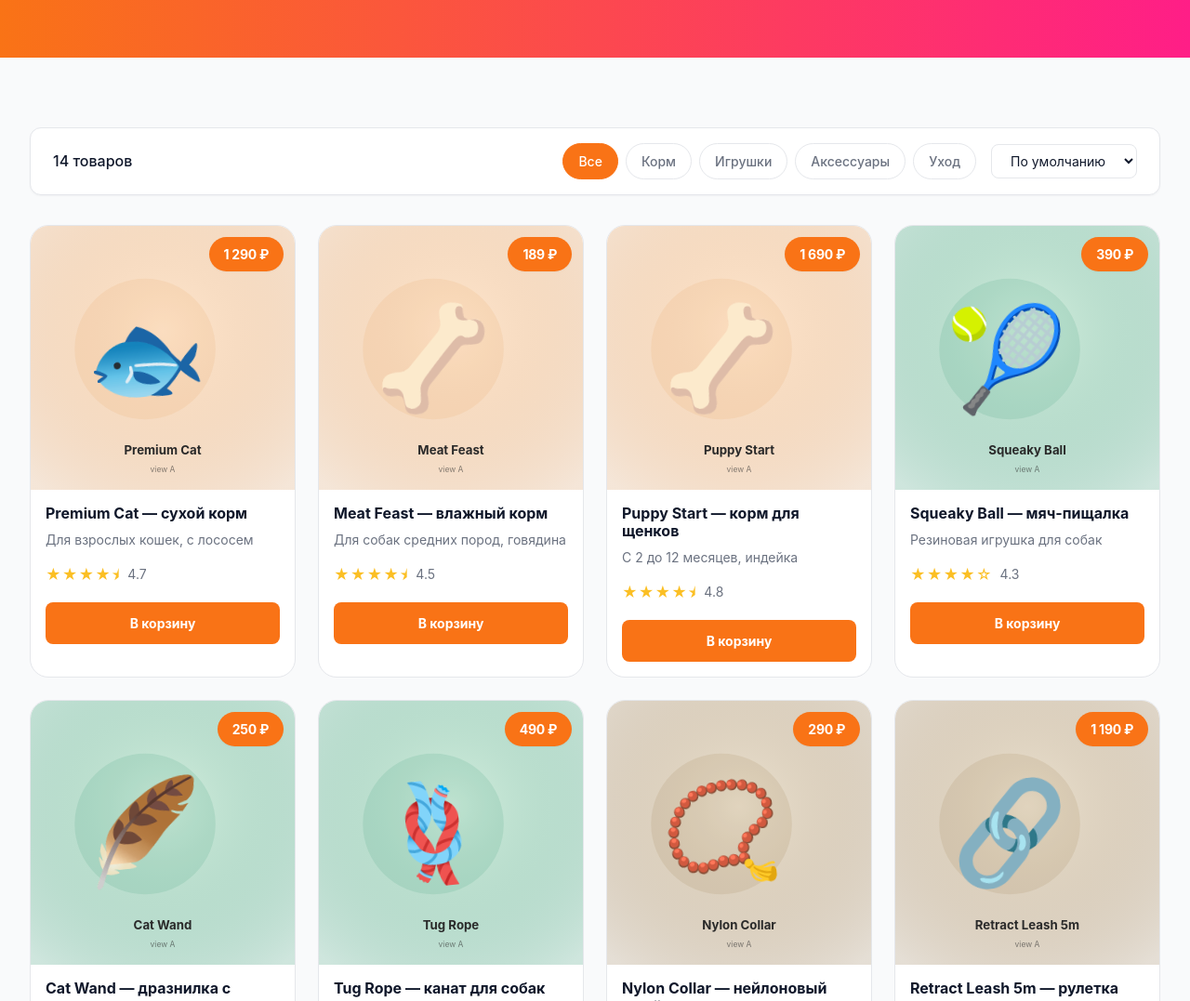
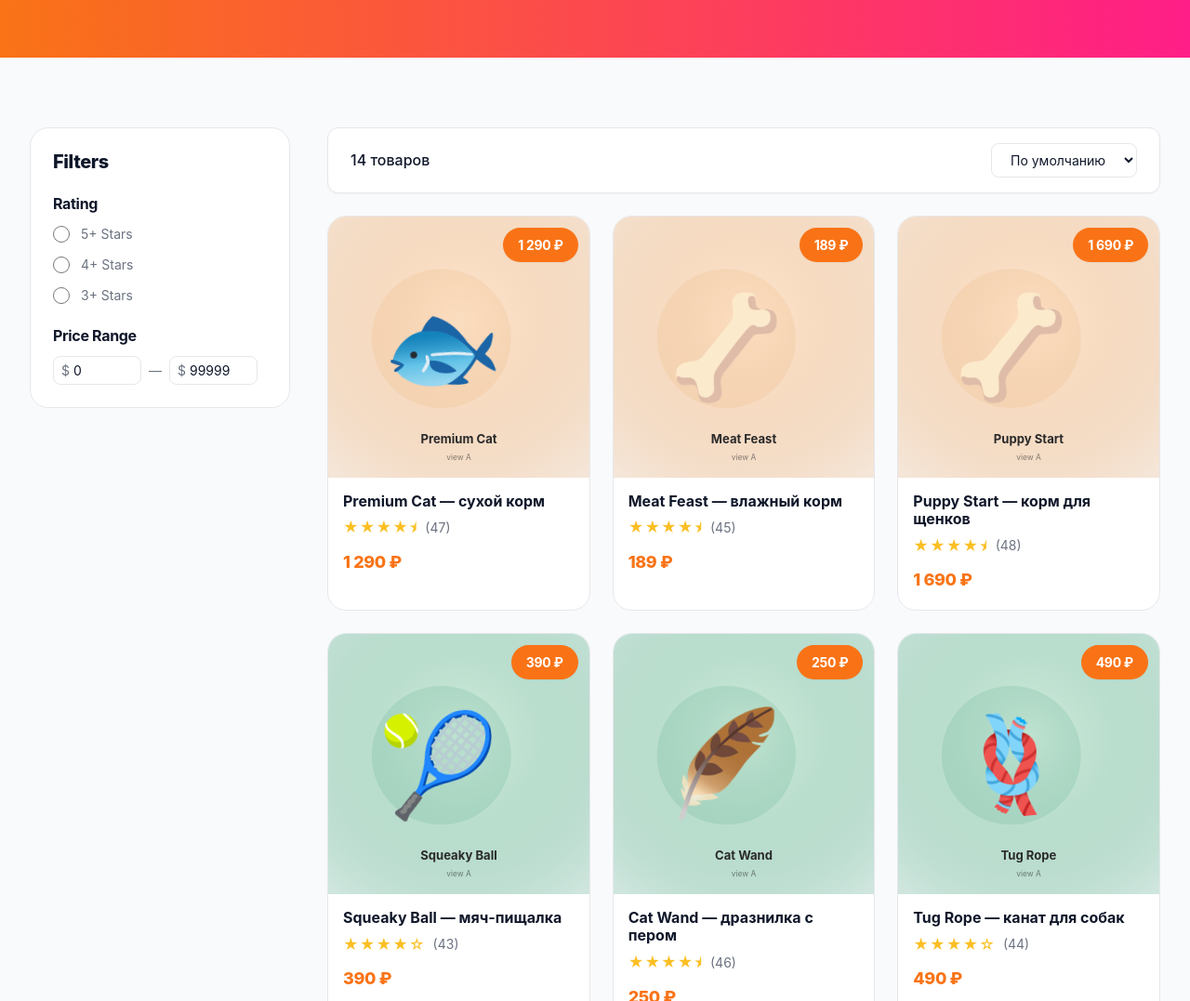
Before and after one commit to shumelkv23-alt/pet-shop, a website built with Vite: page index.html in a window 1280 px wide. Shown: the part 280-1357 px from the top of the page at 93% size. Built offline with nearby package versions, Linux system fonts and the light colour scheme.

Commit message:
feat(ui): card icon button, round logo, filter sidebar, 4-link nav

```diff
--- a/index.html
+++ b/index.html
@@ -16,11 +16,34 @@
           </p>
         </div>
       </section>
-      <section class="container catalog">
+      <section class="catalog">
+        <div class="container catalog-body">
+          <aside class="catalog-sidebar">
+            <h2 class="catalog-sidebar__title">Filters</h2>
+            <div class="filter-group">
+              <h3 class="filter-group__label">Rating</h3>
+              <label class="filter-check"><input type="radio" name="rating" value="5" class="filter-check__input" /> <span>5+ Stars</span></label>
+              <label class="filter-check"><input type="radio" name="rating" value="4" class="filter-check__input" /> <span>4+ Stars</span></label>
+              <label class="filter-check"><input type="radio" name="rating" value="3" class="filter-check__input" /> <span>3+ Stars</span></label>
+            </div>
+            <div class="filter-group">
+              <h3 class="filter-group__label">Price Range</h3>
+              <div class="filter-price">
+                <div class="filter-price__field">
+                  <span class="filter-price__sym">$</span>
+                  <input type="number" class="filter-price__input" id="price-min" min="0" value="0" aria-label="Минимальная цена" />
+                </div>
+                <span class="filter-price__sep">—</span>
+                <div class="filter-price__field">
+                  <span class="filter-price__sym">$</span>
+                  <input type="number" class="filter-price__input" id="price-max" min="0" value="99999" aria-label="Максимальная цена" />
+                </div>
+              </div>
+            </div>
+          </aside>
+          <div class="catalog-main">
             <div class="catalog__toolbar">
               <span class="catalog__count" id="catalog-count">Загрузка…</span>
-          <div class="catalog__controls">
-            <div class="catalog__categories" id="catalog-categories" role="group" aria-label="Фильтр по категории"></div>
               <select class="catalog__sort" id="catalog-sort" aria-label="Сортировка">
                 <option value="default">По умолчанию</option>
                 <option value="price-asc">Цена: дешевле</option>
@@ -28,8 +51,9 @@
                 <option value="rating-desc">Рейтинг: выше</option>
               </select>
             </div>
+            <div class="catalog__grid" id="catalog-grid"></div>
           </div>
-        <div class="catalog__grid" id="catalog-grid"></div>
+        </div>
       </section>
     </main>
     <footer id="app-footer"></footer>
--- a/src/js/components/header.js
+++ b/src/js/components/header.js
@@ -20,7 +20,10 @@ export function renderHeader(activeKey) {
         <span class="site-header__logo-text">PawsStore</span>
       </a>
       <nav class="site-header__nav" aria-label="Основная навигация">
-        <a class="site-header__link" href="/index.html" ${activeKey === 'catalog' ? 'aria-current="page"' : ''}>Каталог</a>
+        <a class="site-header__link" href="/index.html" ${activeKey === 'catalog' ? 'aria-current="page"' : ''}>Shop</a>
+        <a class="site-header__link" href="/index.html" ${activeKey === 'catalog' ? 'aria-current="page"' : ''}>Categories</a>
+        <a class="site-header__link" href="/index.html">Deals</a>
+        <a class="site-header__link" href="/index.html">About</a>
       </nav>
       <div class="site-header__actions">
         <button type="button" class="site-header__icon-btn" aria-label="Поиск (скоро)" disabled>
--- a/src/js/components/productCard.js
+++ b/src/js/components/productCard.js
@@ -1,6 +1,10 @@
 import { formatPrice } from '../lib/format.js';
 import { addItem, getItemQty } from '../store/cart.js';
 import { onCartChange } from '../lib/events.js';
+
+const CART_ICON = `<svg viewBox="0 0 24 24" fill="none" stroke="currentColor" stroke-width="2.2" stroke-linecap="round" stroke-linejoin="round" aria-hidden="true"><circle cx="9" cy="21" r="1"/><circle cx="20" cy="21" r="1"/><path d="M1 1h4l2.68 13.39a2 2 0 0 0 2 1.61h9.72a2 2 0 0 0 2-1.61L23 6H6"/></svg>`;
+
+const CHECK_ICON = `<svg viewBox="0 0 24 24" fill="none" stroke="currentColor" stroke-width="2.5" stroke-linecap="round" stroke-linejoin="round" aria-hidden="true"><polyline points="20 6 9 17 4 12"/></svg>`;
 
 export function createCard(product) {
   const card = document.createElement('article');
@@ -11,7 +15,10 @@ export function createCard(product) {
   const btn = card.querySelector('.product-card__add-btn');
   if (btn) {
     syncBtn(btn, product.id);
-    btn.addEventListener('click', () => addItem(product.id));
+    btn.addEventListener('click', (e) => {
+      e.preventDefault();
+      addItem(product.id);
+    });
     onCartChange(() => syncBtn(btn, product.id));
   }
 
@@ -21,13 +28,14 @@ export function createCard(product) {
 function syncBtn(btn, id) {
   const qty = getItemQty(id);
   if (qty === 0) {
-    btn.textContent = 'В корзину';
+    btn.innerHTML = CART_ICON;
     btn.dataset.state = 'idle';
     btn.setAttribute('aria-label', 'Добавить в корзину');
   } else {
-    btn.textContent = `В корзине: ${qty}`;
+    btn.innerHTML = CHECK_ICON;
     btn.dataset.state = 'added';
     btn.setAttribute('aria-label', `В корзине: ${qty} шт.`);
+    btn.dataset.qty = qty;
   }
 }
 
@@ -37,15 +45,15 @@ function buildMarkup(product) {
     <a class="product-card__media" href="${href}" tabindex="-1" aria-hidden="true">
       <img src="${product.images[0]}" alt="" loading="lazy" width="600" height="600" />
       <span class="product-card__price-pill">${formatPrice(product.price)}</span>
+      <button type="button" class="product-card__add-btn" aria-label="Добавить в корзину"></button>
     </a>
     <div class="product-card__body">
       <a class="product-card__title" href="${href}">${escapeHtml(product.title)}</a>
-      <p class="product-card__subtitle">${escapeHtml(product.subtitle)}</p>
       <div class="product-card__rating" aria-label="Рейтинг ${product.rating} из 5">
         <span class="product-card__stars" aria-hidden="true">${renderStars(product.rating)}</span>
-        <span class="product-card__rating-count">${product.rating.toFixed(1)}</span>
+        <span class="product-card__rating-count">(${Math.round(product.rating * 10)})</span>
       </div>
-      <button type="button" class="product-card__add-btn" aria-label="Добавить в корзину"></button>
+      <p class="product-card__price">${formatPrice(product.price)}</p>
     </div>
   `;
 }
--- a/src/js/pages/catalog.js
+++ b/src/js/pages/catalog.js
@@ -11,54 +11,25 @@ import { createCard } from '../components/productCard.js';
 renderHeader('catalog');
 renderFooter();
 
-const CATEGORY_LABELS = {
-  all: 'Все',
-  food: 'Корм',
-  toys: 'Игрушки',
-  accessories: 'Аксессуары',
-  care: 'Уход',
-};
-
 const allProducts = loadProducts();
 const grid = document.getElementById('catalog-grid');
 const countLabel = document.getElementById('catalog-count');
-const categoriesEl = document.getElementById('catalog-categories');
 const sortEl = document.getElementById('catalog-sort');
+const priceMinEl = document.getElementById('price-min');
+const priceMaxEl = document.getElementById('price-max');
 
-let activeCategory = 'all';
 let activeSort = 'default';
-
-function buildCategoryPills() {
-  const categories = ['all', ...new Set(allProducts.map((p) => p.category))];
-  categoriesEl.innerHTML = categories
-    .map(
-      (cat) =>
-        `<button type="button" class="catalog__cat-pill${cat === activeCategory ? ' catalog__cat-pill--active' : ''}" data-cat="${cat}">
-          ${CATEGORY_LABELS[cat] ?? cat}
-        </button>`,
-    )
-    .join('');
-
-  categoriesEl.querySelectorAll('.catalog__cat-pill').forEach((btn) => {
-    btn.addEventListener('click', () => {
-      activeCategory = btn.dataset.cat;
-      categoriesEl.querySelectorAll('.catalog__cat-pill').forEach((b) => {
-        b.classList.toggle('catalog__cat-pill--active', b.dataset.cat === activeCategory);
-      });
-      renderGrid();
-    });
-  });
-}
+let minRating = 0;
+let minPrice = 0;
+let maxPrice = Infinity;
 
 function getSortedFiltered() {
-  let list = activeCategory === 'all'
-    ? allProducts
-    : allProducts.filter((p) => p.category === activeCategory);
-
+  let list = allProducts.filter(
+    (p) => p.rating >= minRating && p.price >= minPrice && p.price <= maxPrice,
+  );
   if (activeSort === 'price-asc') list = [...list].sort((a, b) => a.price - b.price);
   else if (activeSort === 'price-desc') list = [...list].sort((a, b) => b.price - a.price);
   else if (activeSort === 'rating-desc') list = [...list].sort((a, b) => b.rating - a.rating);
-
   return list;
 }
 
@@ -66,9 +37,7 @@ function renderGrid() {
   const products = getSortedFiltered();
   grid.innerHTML = '';
   const fragment = document.createDocumentFragment();
-  for (const product of products) {
-    fragment.appendChild(createCard(product));
-  }
+  for (const product of products) fragment.appendChild(createCard(product));
   grid.appendChild(fragment);
   if (countLabel) countLabel.textContent = `${products.length} товаров`;
 }
@@ -78,5 +47,21 @@ sortEl.addEventListener('change', () => {
   renderGrid();
 });
 
-buildCategoryPills();
+document.querySelectorAll('input[name="rating"]').forEach((radio) => {
+  radio.addEventListener('change', () => {
+    minRating = radio.checked ? Number(radio.value) : 0;
+    renderGrid();
+  });
+});
+
+priceMinEl.addEventListener('input', () => {
+  minPrice = Number(priceMinEl.value) || 0;
+  renderGrid();
+});
+
+priceMaxEl.addEventListener('input', () => {
+  maxPrice = Number(priceMaxEl.value) || Infinity;
+  renderGrid();
+});
+
 renderGrid();
--- a/src/styles/card.css
+++ b/src/styles/card.css
@@ -18,6 +18,8 @@
   border-color: transparent;
 }
 
+/* ==================== Media / image ==================== */
+
 .product-card__media {
   position: relative;
   display: block;
@@ -37,6 +39,8 @@
   transform: scale(1.05);
 }
 
+/* ==================== Price pill ==================== */
+
 .product-card__price-pill {
   position: absolute;
   top: var(--space-3);
@@ -50,6 +54,71 @@
   box-shadow: var(--shadow-sm);
   letter-spacing: var(--tracking-tight);
 }
+
+/* ==================== Add-to-cart icon button ==================== */
+
+.product-card__add-btn {
+  position: absolute;
+  bottom: var(--space-3);
+  right: var(--space-3);
+  width: 44px;
+  height: 44px;
+  display: flex;
+  align-items: center;
+  justify-content: center;
+  background: var(--color-accent);
+  color: #fff;
+  border: none;
+  border-radius: 50%;
+  cursor: pointer;
+  box-shadow: 0 4px 14px rgba(249, 115, 22, 0.45);
+  opacity: 0;
+  transform: scale(0.75);
+  transition:
+    opacity var(--duration-normal) var(--ease-out),
+    transform var(--duration-normal) var(--ease-out),
+    background var(--duration-fast) var(--ease-out),
+    box-shadow var(--duration-fast) var(--ease-out);
+}
+
+.product-card__add-btn svg {
+  width: 20px;
+  height: 20px;
+  pointer-events: none;
+}
+
+.product-card:hover .product-card__add-btn {
+  opacity: 1;
+  transform: scale(1);
+}
+
+.product-card__add-btn:hover {
+  background: var(--color-accent-hover);
+  box-shadow: 0 6px 20px rgba(249, 115, 22, 0.55);
+}
+
+.product-card__add-btn:active {
+  transform: scale(0.92);
+}
+
+.product-card__add-btn:focus-visible {
+  outline: none;
+  box-shadow: var(--shadow-focus);
+  opacity: 1;
+  transform: scale(1);
+}
+
+.product-card__add-btn[data-state="added"] {
+  background: var(--color-success);
+  box-shadow: 0 4px 14px rgba(34, 197, 94, 0.45);
+}
+
+.product-card__add-btn[data-state="added"]:hover {
+  background: #16a34a;
+  box-shadow: 0 6px 20px rgba(34, 197, 94, 0.55);
+}
+
+/* ==================== Card body ==================== */
 
 .product-card__body {
   display: flex;
@@ -71,17 +140,10 @@
   color: var(--color-accent);
 }
 
-.product-card__subtitle {
-  font-size: var(--text-sm);
-  color: var(--color-muted);
-  line-height: var(--leading-normal);
-}
-
 .product-card__rating {
   display: inline-flex;
   align-items: center;
   gap: var(--space-2);
-  margin-top: var(--space-2);
   font-size: var(--text-sm);
   color: var(--color-muted);
 }
@@ -99,42 +161,10 @@
   color: var(--color-muted);
 }
 
-.product-card__add-btn {
-  margin-top: var(--space-3);
-  width: 100%;
-  padding: var(--space-3) var(--space-4);
-  background: var(--color-accent);
-  color: var(--color-accent-contrast);
-  font-size: var(--text-sm);
-  font-weight: 700;
-  border: none;
-  border-radius: var(--radius-sm);
-  cursor: pointer;
-  transition:
-    background var(--duration-fast) var(--ease-out),
-    transform var(--duration-fast) var(--ease-out),
-    box-shadow var(--duration-fast) var(--ease-out);
+.product-card__price {
+  font-size: var(--text-lg);
+  font-weight: 800;
+  color: var(--color-accent);
+  letter-spacing: var(--tracking-tight);
+  margin-top: var(--space-1);
 }
-
-.product-card__add-btn:hover {
-  background: var(--color-accent-hover);
-  box-shadow: 0 4px 12px rgba(249, 115, 22, 0.4);
-}
-
-.product-card__add-btn:active {
-  transform: scale(0.97);
-}
-
-.product-card__add-btn:focus-visible {
-  outline: none;
-  box-shadow: var(--shadow-focus);
-}
-
-.product-card__add-btn[data-state="added"] {
-  background: var(--color-success);
-}
-
-.product-card__add-btn[data-state="added"]:hover {
-  background: #16a34a;
-  box-shadow: 0 4px 12px rgba(34, 197, 94, 0.4);
-}
--- a/src/styles/catalog.css
+++ b/src/styles/catalog.css
@@ -16,9 +16,129 @@
   max-width: 60ch;
 }
 
+/* ==================== Body layout ==================== */
+
 .catalog {
   padding-block: var(--space-section);
 }
+
+.catalog-body {
+  display: grid;
+  grid-template-columns: 280px 1fr;
+  gap: var(--space-7);
+  align-items: start;
+}
+
+/* ==================== Sidebar ==================== */
+
+.catalog-sidebar {
+  position: sticky;
+  top: calc(var(--header-height) + var(--space-5));
+  background: var(--color-surface);
+  border: 1px solid var(--color-border);
+  border-radius: var(--radius-lg);
+  padding: var(--space-5);
+  display: flex;
+  flex-direction: column;
+  gap: var(--space-5);
+}
+
+.catalog-sidebar__title {
+  font-size: var(--text-xl);
+  font-weight: 800;
+  color: var(--color-text);
+}
+
+.filter-group {
+  display: flex;
+  flex-direction: column;
+  gap: var(--space-3);
+}
+
+.filter-group__label {
+  font-size: var(--text-base);
+  font-weight: 700;
+  color: var(--color-text);
+}
+
+.filter-check {
+  display: flex;
+  align-items: center;
+  gap: var(--space-3);
+  cursor: pointer;
+  font-size: var(--text-sm);
+  color: var(--color-muted);
+  user-select: none;
+  transition: color var(--duration-fast) var(--ease-out);
+}
+
+.filter-check:hover {
+  color: var(--color-text);
+}
+
+.filter-check__input {
+  width: 18px;
+  height: 18px;
+  accent-color: var(--color-accent);
+  cursor: pointer;
+  flex-shrink: 0;
+}
+
+.filter-price {
+  display: flex;
+  align-items: center;
+  gap: var(--space-2);
+}
+
+.filter-price__sep {
+  color: var(--color-muted);
+  font-size: var(--text-sm);
+}
+
+.filter-price__field {
+  display: flex;
+  align-items: center;
+  gap: var(--space-1);
+  border: 1.5px solid var(--color-border);
+  border-radius: var(--radius-sm);
+  padding: var(--space-1) var(--space-2);
+  background: var(--color-surface);
+  transition: border-color var(--duration-fast) var(--ease-out);
+}
+
+.filter-price__field:focus-within {
+  border-color: var(--color-accent);
+}
+
+.filter-price__sym {
+  font-size: var(--text-sm);
+  color: var(--color-muted);
+}
+
+.filter-price__input {
+  width: 64px;
+  border: none;
+  background: transparent;
+  font-size: var(--text-sm);
+  color: var(--color-text);
+  outline: none;
+  -moz-appearance: textfield;
+}
+
+.filter-price__input::-webkit-outer-spin-button,
+.filter-price__input::-webkit-inner-spin-button {
+  -webkit-appearance: none;
+}
+
+/* ==================== Main content ==================== */
+
+.catalog-main {
+  display: flex;
+  flex-direction: column;
+  gap: var(--space-5);
+}
+
+/* ==================== Toolbar ==================== */
 
 .catalog__toolbar {
   display: flex;
@@ -26,7 +146,6 @@
   justify-content: space-between;
   gap: var(--space-4);
   padding: var(--space-4) var(--space-5);
-  margin-bottom: var(--space-6);
   background: var(--color-surface);
   border-radius: var(--radius-md);
   box-shadow: var(--shadow-sm);
@@ -38,53 +157,6 @@
   font-weight: 500;
   color: var(--color-text);
   white-space: nowrap;
-}
-
-.catalog__controls {
-  display: flex;
-  align-items: center;
-  gap: var(--space-4);
-  flex-wrap: wrap;
-  justify-content: flex-end;
-}
-
-.catalog__categories {
-  display: flex;
-  gap: var(--space-2);
-  flex-wrap: wrap;
-}
-
-.catalog__cat-pill {
-  padding: var(--space-2) var(--space-4);
-  border: 1.5px solid var(--color-border);
-  border-radius: var(--radius-full);
-  background: transparent;
-  color: var(--color-muted);
-  font-size: var(--text-sm);
-  font-weight: 500;
-  cursor: pointer;
-  transition:
-    background var(--duration-fast) var(--ease-out),
-    border-color var(--duration-fast) var(--ease-out),
-    color var(--duration-fast) var(--ease-out);
-  white-space: nowrap;
-}
-
-.catalog__cat-pill:hover {
-  border-color: var(--color-accent);
-  color: var(--color-accent);
-}
-
-.catalog__cat-pill--active {
-  background: var(--color-accent);
-  border-color: var(--color-accent);
-  color: var(--color-accent-contrast);
-}
-
-.catalog__cat-pill--active:hover {
-  background: var(--color-accent-hover);
-  border-color: var(--color-accent-hover);
-  color: var(--color-accent-contrast);
 }
 
 .catalog__sort {
@@ -105,10 +177,35 @@
   border-color: var(--color-accent);
 }
 
+/* ==================== Grid ==================== */
+
 .catalog__grid {
   display: grid;
-  grid-template-columns: repeat(auto-fill, minmax(260px, 1fr));
+  grid-template-columns: repeat(auto-fill, minmax(220px, 1fr));
   gap: var(--space-5);
+}
+
+/* ==================== Responsive ==================== */
+
+@media (max-width: 900px) {
+  .catalog-body {
+    grid-template-columns: 1fr;
+  }
+
+  .catalog-sidebar {
+    position: static;
+    flex-direction: row;
+    flex-wrap: wrap;
+    gap: var(--space-4);
+  }
+
+  .catalog-sidebar__title {
+    width: 100%;
+  }
+
+  .filter-group {
+    flex: 1 1 180px;
+  }
 }
 
 @media (max-width: 640px) {
@@ -116,16 +213,6 @@
     flex-direction: column;
     align-items: flex-start;
     gap: var(--space-3);
-  }
-
-  .catalog__controls {
-    width: 100%;
-    flex-direction: column;
-    align-items: stretch;
-  }
-
-  .catalog__categories {
-    order: -1;
   }
 
   .catalog__sort {
--- a/src/styles/header.css
+++ b/src/styles/header.css
@@ -37,7 +37,7 @@
   height: 40px;
   background: var(--color-accent);
   color: var(--color-accent-contrast);
-  border-radius: var(--radius-md);
+  border-radius: 50%;
 }
 
 .site-header__logo-mark svg {
```
Lines whose indentation alone changed are shown as unchanged.
